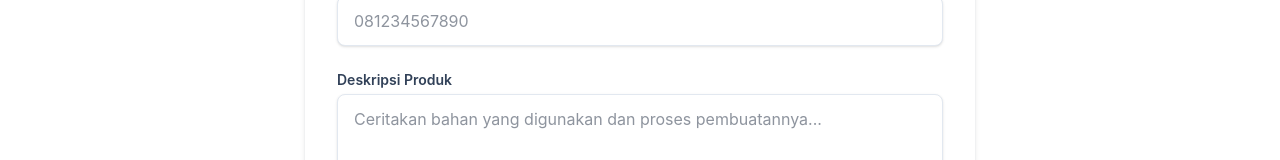
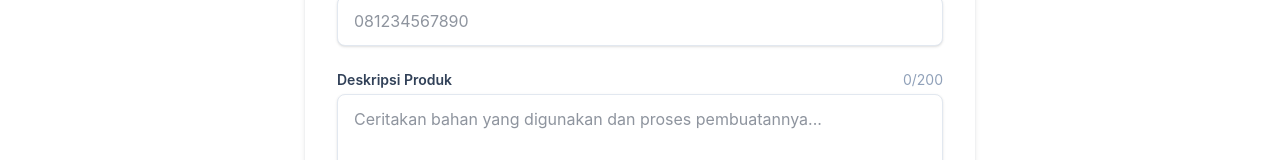
Before and after one commit to fahrizapcode/SinomiAI-Fe, a React (Vite) app: page /upload-product in a window 1280 px wide. Shown: the part 766-926 px from the top of the page. Built offline with nearby package versions, Linux system fonts and the light colour scheme; sample sign-in values are in the browser's storage.

Commit message:
add desc on etalase & limit desc 200

```diff
--- a/src/pages/EtalasePage.jsx
+++ b/src/pages/EtalasePage.jsx
@@ -89,10 +89,15 @@ const EtalasePage = () => {
                     <span>{product.seller_name}</span>
                   </div>
                   <div className="flex items-center gap-2">
-                    <MapPin className="w-4 h-4 text-slate-400" />
+                    <MapPin className="w-4 h-4 text-slate-400 shrink-0" />
                     <span className="line-clamp-1">{product.location}</span>
                   </div>
                 </div>
+                {product.description && (
+                  <p className="text-sm text-slate-600 mb-4 line-clamp-3 leading-relaxed">
+                    {product.description}
+                  </p>
+                )}
                 <div className="pt-4 border-t border-slate-100 mt-auto">
                   <a
                     href={`https://wa.me/${formatWhatsApp(product.whatsapp_number)}?text=Halo, saya tertarik dengan produk *${product.name}* yang ada di SinomiAI. Apakah masih tersedia?`}
--- a/src/pages/UploadProductPage.jsx
+++ b/src/pages/UploadProductPage.jsx
@@ -172,8 +172,11 @@ const UploadProductPage = () => {
               </div>
 
               <div className="col-span-1 md:col-span-2">
-                <label className="block text-sm font-semibold text-slate-700 mb-1">Deskripsi Produk</label>
-                <textarea name="description" required value={formData.description} onChange={handleChange} rows="4" className="w-full px-4 py-3 bg-white border border-slate-200 focus:border-blue-500 focus:ring-1 focus:ring-blue-500 rounded-lg text-slate-800 outline-none resize-none transition-all shadow-sm" placeholder="Ceritakan bahan yang digunakan dan proses pembuatannya..."></textarea>
+                <label className="block text-sm font-semibold text-slate-700 mb-1 flex justify-between">
+                  Deskripsi Produk
+                  <span className="text-slate-400 font-normal">{formData.description.length}/200</span>
+                </label>
+                <textarea name="description" required maxLength="200" value={formData.description} onChange={handleChange} rows="4" className="w-full px-4 py-3 bg-white border border-slate-200 focus:border-blue-500 focus:ring-1 focus:ring-blue-500 rounded-lg text-slate-800 outline-none resize-none transition-all shadow-sm" placeholder="Ceritakan bahan yang digunakan dan proses pembuatannya..."></textarea>
               </div>
             </div>
 
```
